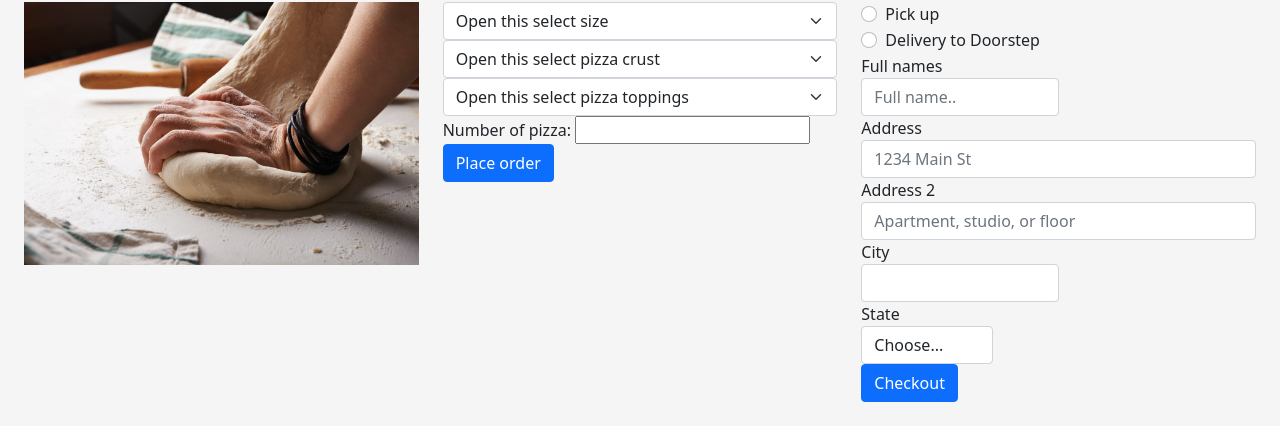
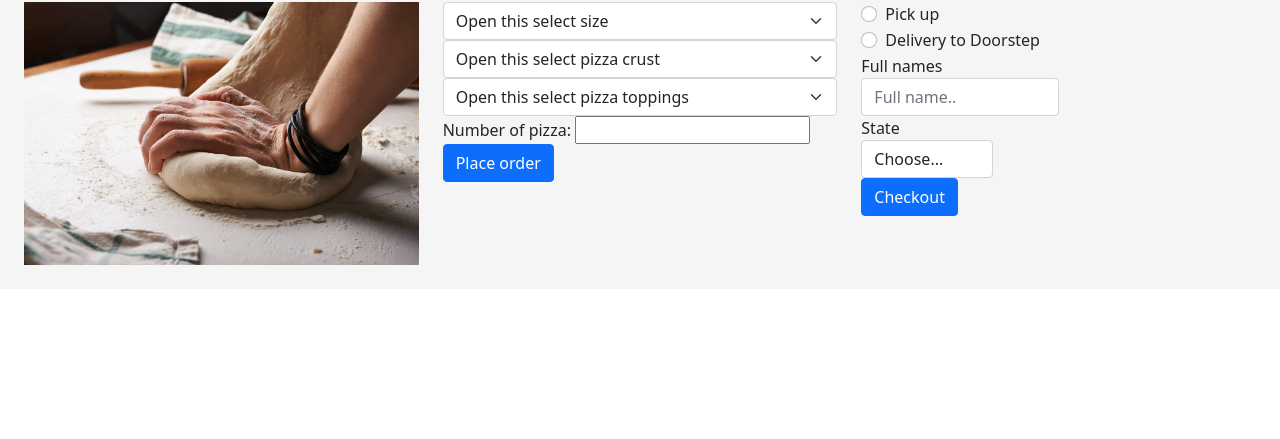
Before and after one commit to kLeitich/Pizzafarm, a plain HTML site: page index.html in a window 1280 px wide. Shown: the part 388-827 px from the top of the page. After the commit the page ends 800 px from the top, so only its background shows below. Drawn offline with nearby package versions, Linux system fonts and the light colour scheme.

Commit message:
changing form to march needs

```diff
--- a/index.html
+++ b/index.html
@@ -100,19 +100,6 @@
                   <input type="text" class="form-control" id="inputname4" placeholder="Full name..">
                 </div>
               </div>
-              <div class="form-group">
-                <label for="inputAddress">Address</label>
-                <input type="text" class="form-control" id="inputAddress" placeholder="1234 Main St">
-              </div>
-              <div class="form-group">
-                <label for="inputAddress2">Address 2</label>
-                <input type="text" class="form-control" id="inputAddress2" placeholder="Apartment, studio, or floor">
-              </div>
-              <div class="form-row">
-                <div class="form-group col-md-6">
-                  <label for="inputCity">City</label>
-                  <input type="text" class="form-control" id="inputCity">
-                </div>
                 <div class="form-group col-md-4">
                   <label for="inputState">State</label>
                   <select id="inputState" class="form-control">
```
